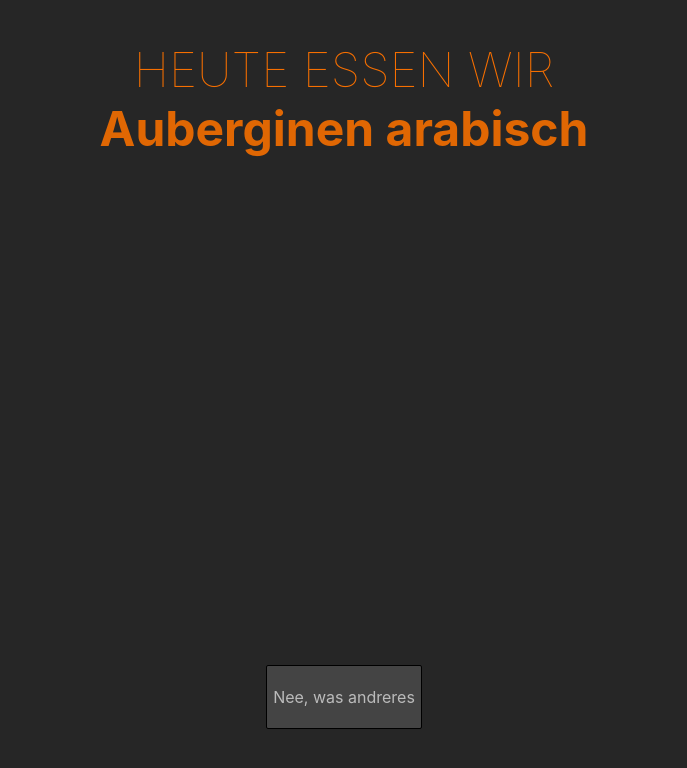
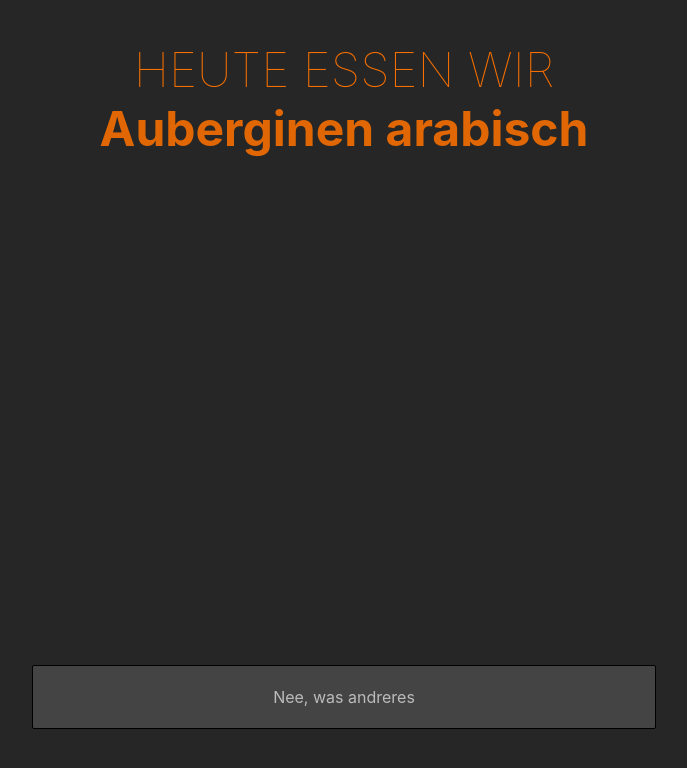
Before and after one commit to frie321984/was-essen-wir, a Svelte app: page / in a window 1280 px wide. Both pictures are taken after a click on the button "Sag's mir!". Shown: the top 768 px of the page, without its empty margins (296-983 px from the left). Built offline with nearby package versions, Linux system fonts and the light colour scheme.

Commit message:
eigene component war unnötig. brauch nur css

```diff
--- a/public/global.css
+++ b/public/global.css
@@ -62,9 +62,11 @@ input:disabled {
 }
 
 button {
-	color: #333;
-	background-color: #f4f4f4;
 	outline: none;
+	background-color: #444;
+	color: #bbb;
+	border: 1px solid black;
+	height: 4rem;
 }
 
 button:disabled {
--- a/src/AndersUeberlegenButton.svelte
+++ b/src/AndersUeberlegenButton.svelte
@@ -1,8 +1,7 @@
 <script>
 	import { ablehnenUndNeuVorschlagen } from './Essen.js';
-	import Button from './Button.svelte';
 </script>
 
-	<Button on:click={ablehnenUndNeuVorschlagen}>
+	<button on:click={ablehnenUndNeuVorschlagen}>
 		Nee, was andreres
-	</Button>
+	</button>
--- a/src/App.svelte
+++ b/src/App.svelte
@@ -4,7 +4,6 @@
 	import Ratlos from './Ratlos.svelte';
 	import MenueVorschlag from './MenueVorschlag.svelte';
 	import AndersUeberlegenButton from './AndersUeberlegenButton.svelte';
-	import Button from './Button.svelte';
 
 	let start = true;
 	function starte() {
@@ -16,7 +15,7 @@
 	{#if start}
 		<h1>Was essen wir heute?</h1>
 
-		<Button on:click={starte}>Sag's mir!</Button>
+		<button on:click={starte}>Sag's mir!</button>
 	{:else}
 		<Ratlos />
 		<MenueVorschlag />
--- a/src/Button.svelte
+++ /dev/null
@@ -1,15 +0,0 @@
-
-<main>
-	<button on:click>
-		<slot></slot>
-	</button>
-</main>
-
-<style>
-	button {
-		background-color: #444;
-		color: #bbb;
-		border: 1px solid black;
-		height: 4rem;
-	}
-</style>
```
